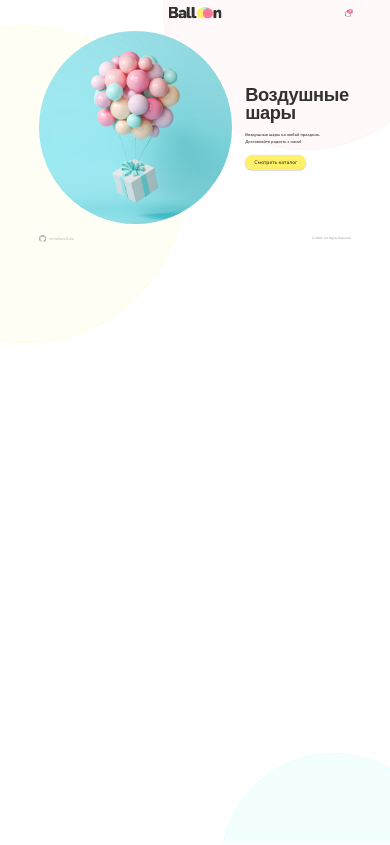
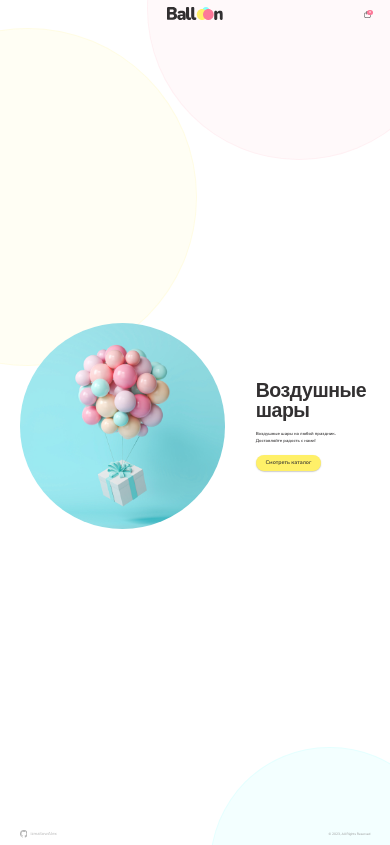
Before and after one commit to izmailowAlex/online_store, a React (Create React App) app: page / in a window 390 px wide. Built offline with nearby package versions, Linux system fonts and the light colour scheme.

Commit message:
feat: make adaptive for screen size 768px to 1024px

```diff
--- a/src/components/Main/Filter/Filter.css
+++ b/src/components/Main/Filter/Filter.css
@@ -28,3 +28,11 @@
   flex-wrap: wrap;
   gap: 1.3rem;
 }
+
+@media screen and (max-width: 1024px) {
+
+  .filter {
+    min-width: 35rem;
+  }
+
+}
--- a/src/components/Main/Home/Home.css
+++ b/src/components/Main/Home/Home.css
@@ -1,4 +1,5 @@
 .home {
+  min-height: calc(100vh - 26.5rem);
   display: flex;
   justify-content: space-between;
   align-items: center;
@@ -33,3 +34,11 @@
 .home__button {
   font-size: 2.5rem;
 }
+
+@media screen and (max-width: 1024px) {
+
+  .home {
+    gap: 14rem;
+  }
+
+}
--- a/src/components/Main/Pagination/Pagination.css
+++ b/src/components/Main/Pagination/Pagination.css
@@ -5,7 +5,7 @@
 .page-list {
   display: flex;
   justify-content: center;
-  gap: 1.3rem;
+  gap: 2.5rem;
 }
 
 .page-item {
--- a/src/css/styles.css
+++ b/src/css/styles.css
@@ -77,11 +77,15 @@ h3 {
   max-width: 80%;
   margin: 0 auto;
 }
-/*
-@media screen and (max-width: 1280px) {
+
+@media screen and (max-width: 1024px) {
+
+  html {
+    font-size: calc(100vw / 1800 * 10);
+  }
 
   .container {
     max-width: 90%;
   }
 
-} */
+}
```
